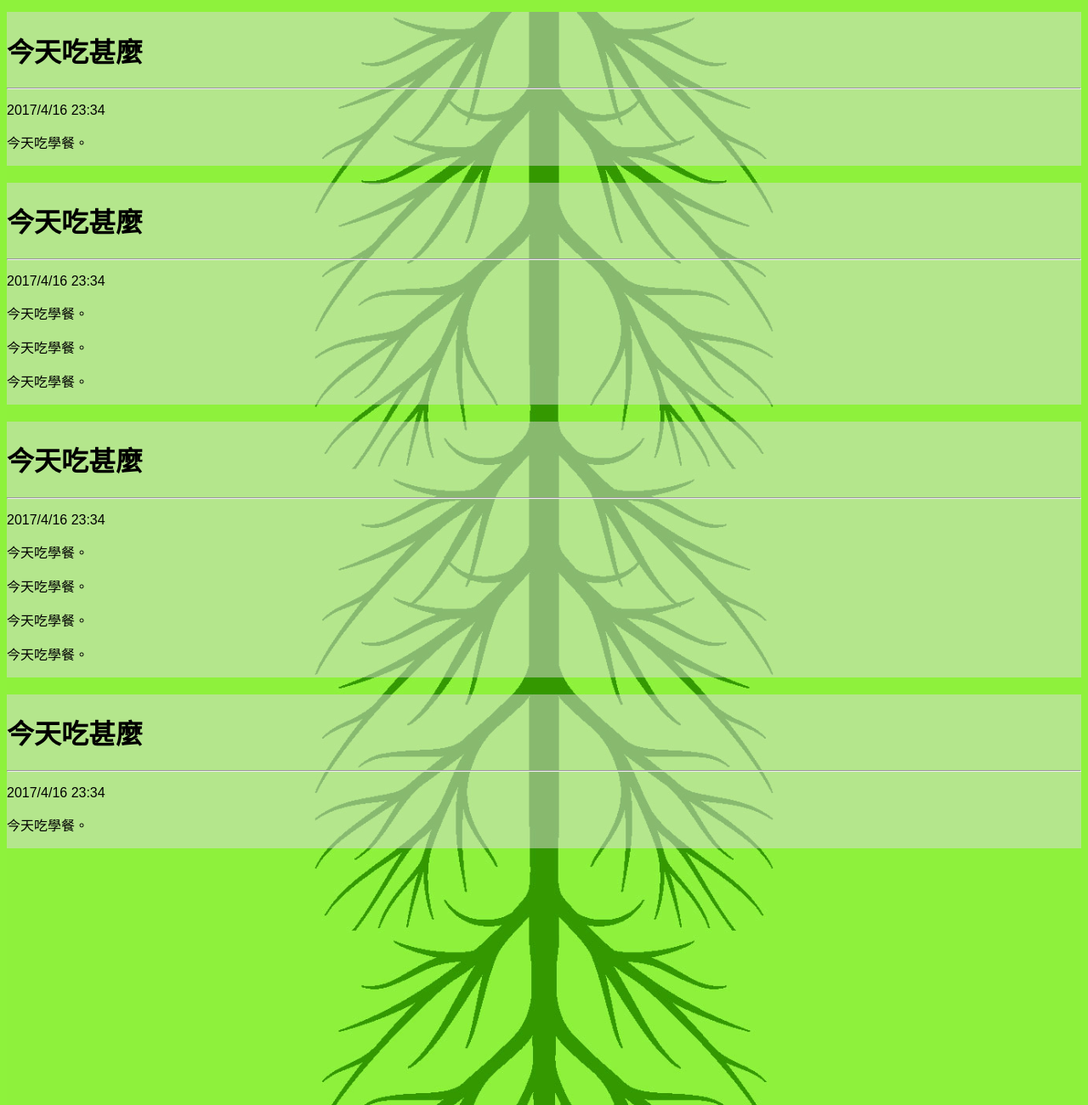
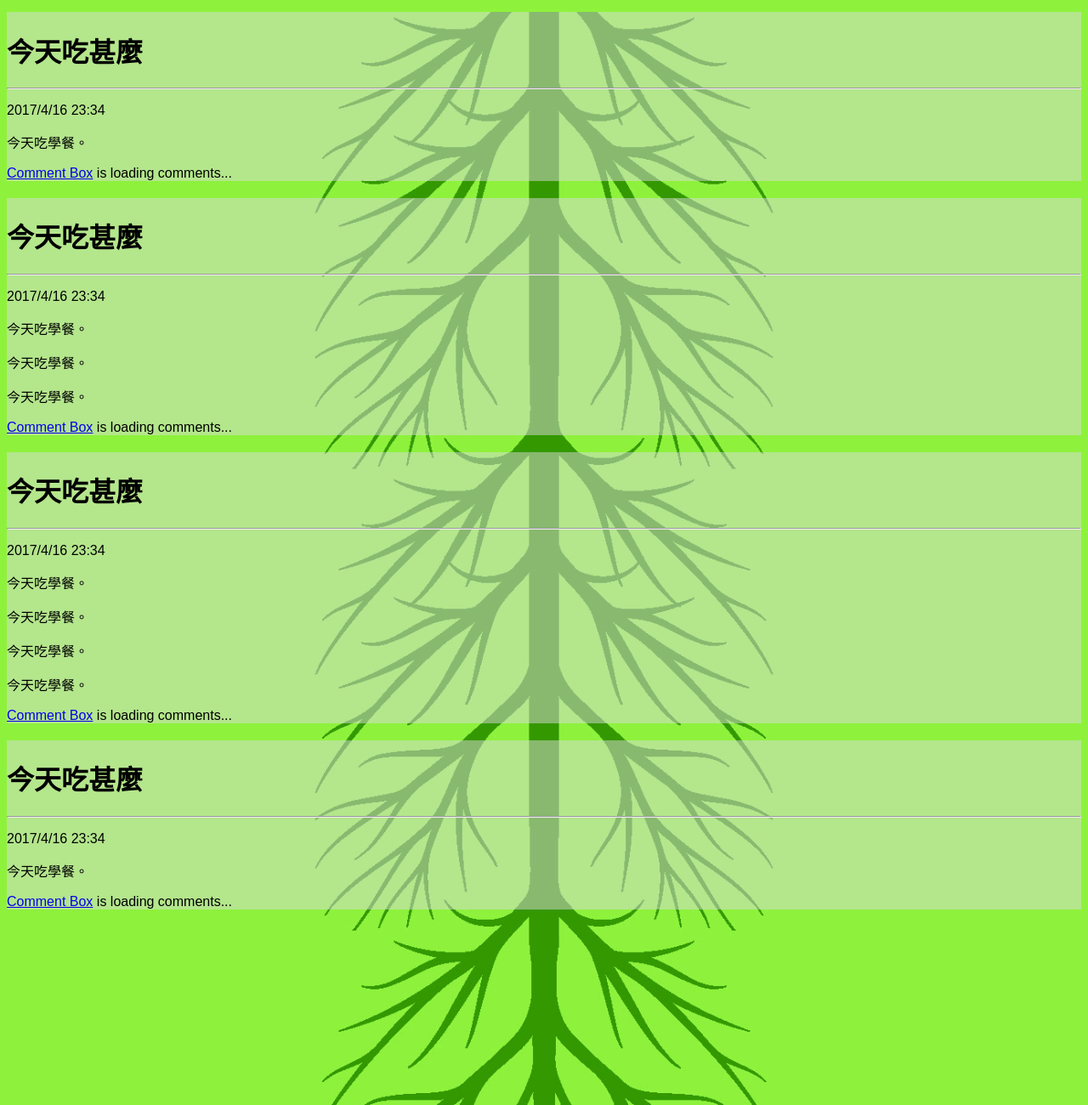
Before and after one commit to moonyoulove/myblog, a plain HTML site: page index.html in a window 1280 px wide. Shown: the part 557-1857 px from the top of the page at 85% size. Drawn offline with Linux system fonts and the light colour scheme.

Commit message:
add comment function

```diff
--- a/index.html
+++ b/index.html
@@ -10,6 +10,7 @@
     }
     </style>
     <link rel="icon" href="leave.png">
+     <script type="text/javascript" id="hcb"> /*<!--*/ if(!window.hcb_user){hcb_user={};} hcb_user.PAGE="moonyoulove";(function(){var s=document.createElement("script"), l=hcb_user.PAGE || (""+window.location).replace(/'/g,"%27"), h="//www.htmlcommentbox.com";s.setAttribute("type","text/javascript");s.setAttribute("src", h+"/jread?page="+encodeURIComponent(l).replace("+","%2B")+"&mod=%241%24wq1rdBcg%24Ra59ckW0O0cRedsIUN2F00"+"&opts=16406&num=3&ts=1494564930476");if (typeof s!="undefined") document.getElementsByTagName("head")[0].appendChild(s);})(); /*-->*/ </script>
     <style type="text/css" src="http://fonts.googleapis.com/earlyaccess/cwtexhei.css"></style>
     <style type="text/css">
     html {cursor: url(leave.png), default;}
@@ -85,6 +86,7 @@
             <hr>
             <p>2017/4/16 23:34</p>
             <p>今天吃學餐。</p>
+            <div id="HCB_comment_box"><a href="http://www.htmlcommentbox.com">Comment Box</a> is loading comments...</div>
         </div>
         <div class="c10">
             <h1>今天吃甚麼</h1>
@@ -93,6 +95,7 @@
             <p>今天吃學餐。</p>
             <p>今天吃學餐。</p>
             <p>今天吃學餐。</p>
+             <div id="HCB_comment_box"><a href="http://www.htmlcommentbox.com">Comment Box</a> is loading comments...</div>
         </div>
         <div class="c10">
             <h1>今天吃甚麼</h1>
@@ -102,12 +105,14 @@
             <p>今天吃學餐。</p>
             <p>今天吃學餐。</p>
             <p>今天吃學餐。</p>
+            <div id="HCB_comment_box"><a href="http://www.htmlcommentbox.com">Comment Box</a> is loading comments...</div>
         </div>
         <div class="c10">
             <h1>今天吃甚麼</h1>
             <hr>
             <p>2017/4/16 23:34</p>
             <p>今天吃學餐。</p>
+            <div id="HCB_comment_box"><a href="http://www.htmlcommentbox.com">Comment Box</a> is loading comments...</div>
         </div>
         <div class="c11" id="tree_root"></div>
     </div>
```
